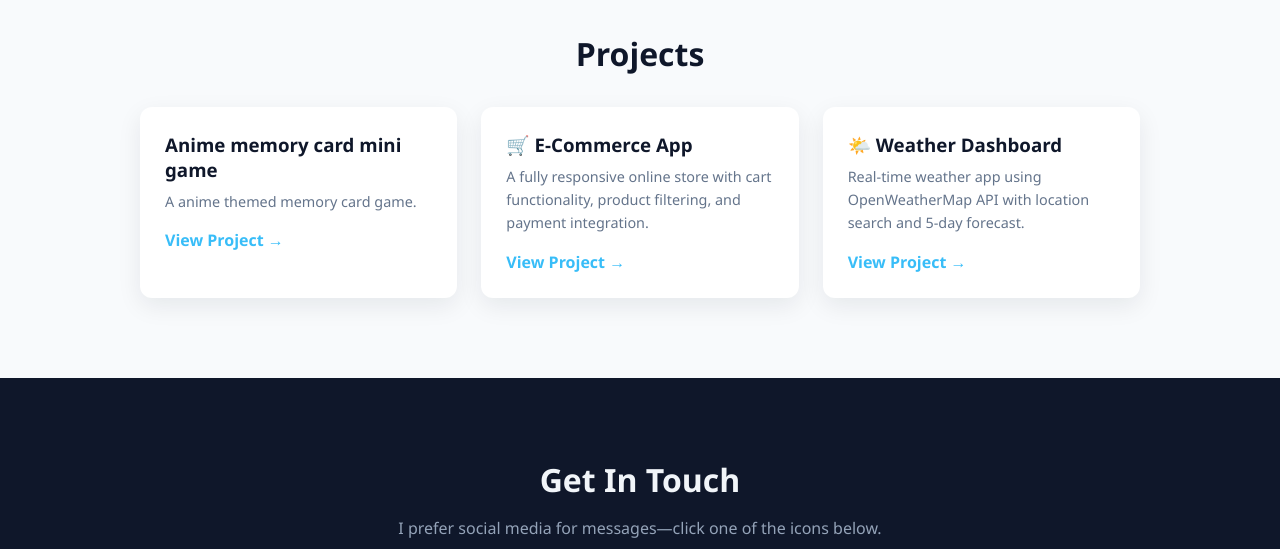
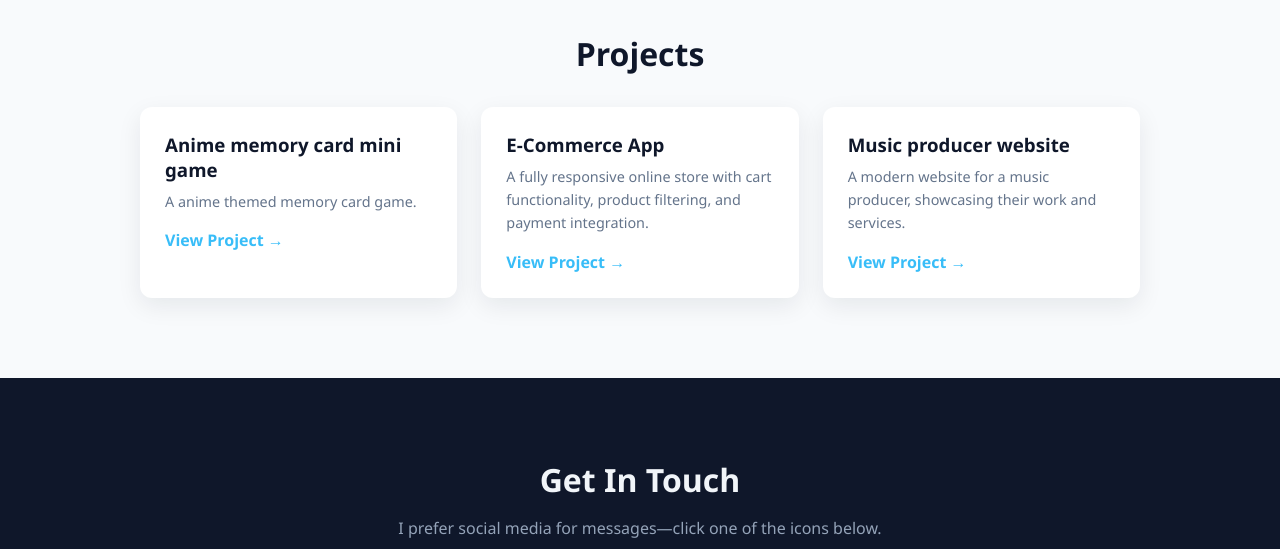
Before and after one commit to Keagan21/Portfolio, a plain HTML site: page index.html in a window 1280 px wide. Shown: the part 1480-2029 px from the top of the page. Drawn offline with Linux system fonts and the light colour scheme.

Commit message:
update project descriptions and links in the portfolio

```diff
--- a/index.html
+++ b/index.html
@@ -69,16 +69,17 @@
       </div>
 
       <div class="card reveal">
-        <h3>🛒 E-Commerce App</h3>
+        <h3>E-Commerce App</h3>
         <p>A fully responsive online store with cart functionality, product filtering, and payment integration.</p>
         <a href="#">View Project →</a>
       </div>
 
       <div class="card reveal">
-        <h3>🌤️ Weather Dashboard</h3>
-        <p>Real-time weather app using OpenWeatherMap API with location search and 5-day forecast.</p>
-        <a href="#">View Project →</a>
+        <h3>Music producer website</h3>
+        <p>A modern website for a music producer, showcasing their work and services.</p>
+        <a href="https://github.com/Keagan21/artismiles">View Project →</a>
       </div>
+
 
 
 
```
